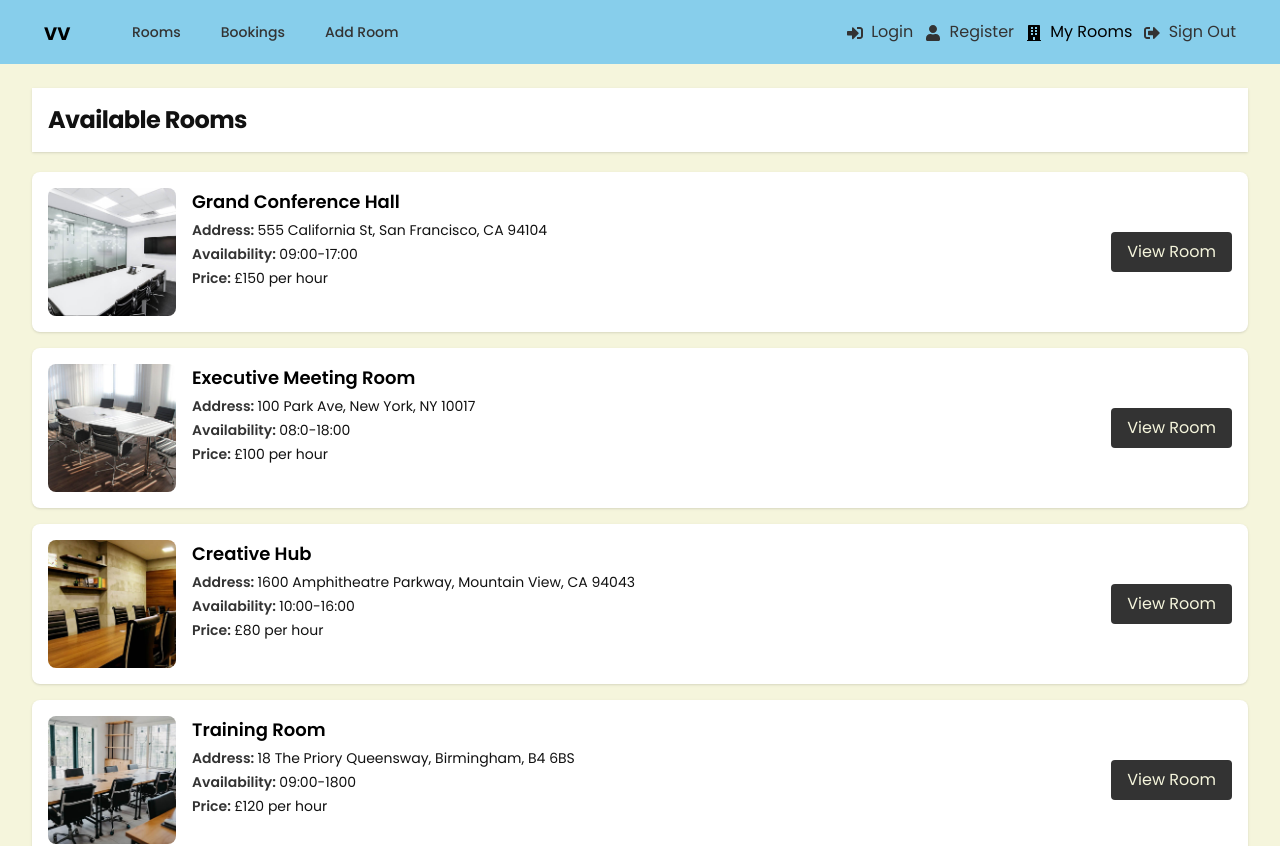
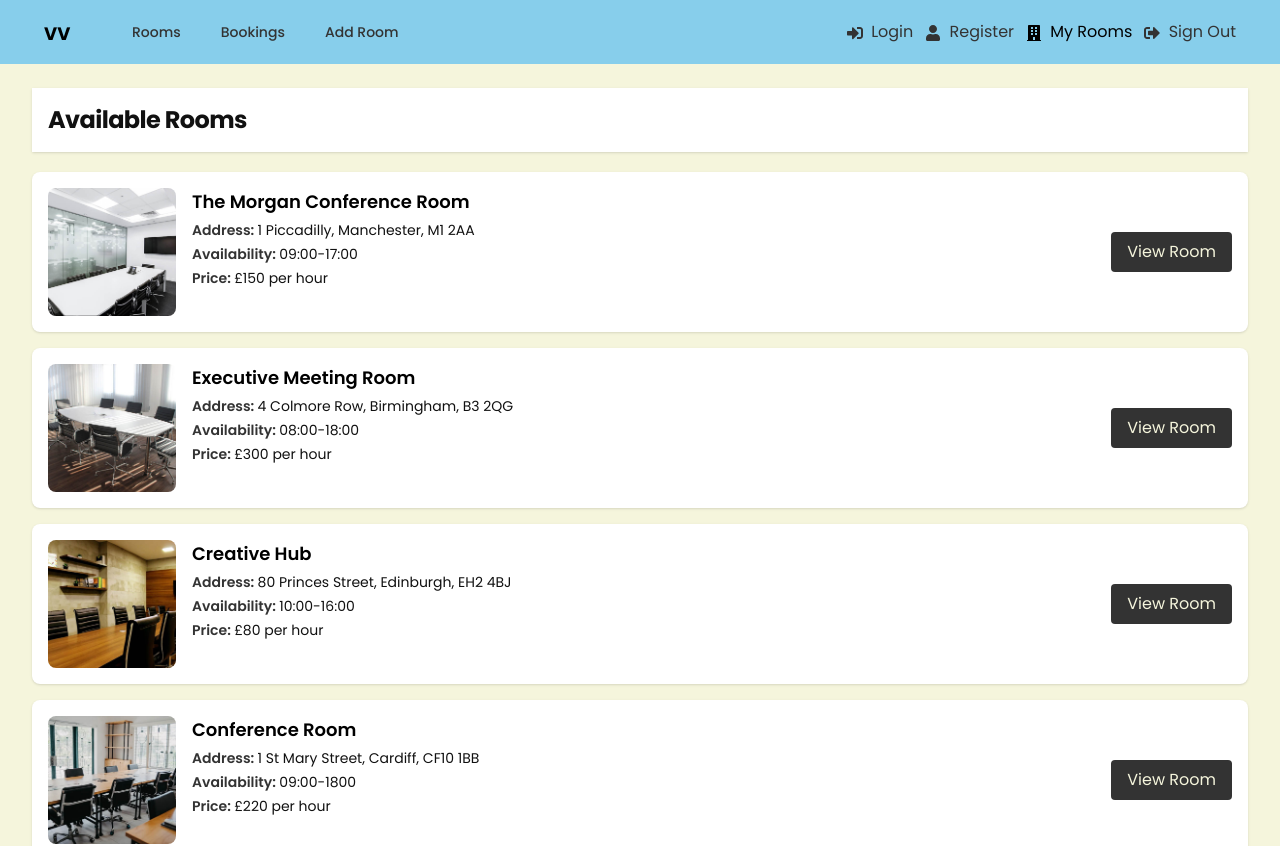
Before and after one commit to Nimira43/Ventura, a Next.js app: page / in a window 1280 px wide. Shown: the top 846 px of the page. Built offline with nearby package versions, Linux system fonts and the light colour scheme.

Commit message:
Updated rooms.json

```diff
--- a/app/rooms/[id]/page.jsx
+++ b/app/rooms/[id]/page.jsx
@@ -12,54 +12,54 @@ const RoomPage = ({ params }) => {
   return (
     <>
       <Heading title={ room.name } />
-      <div class="bg-[#fff] shadow rounded-lg p-6">
+      <div className="bg-[#fff] shadow rounded-lg p-6">
         <a
           href="/rooms.html"
-          class="flex items-center text-[#333] hover:text-[#111] mb-4"
+          className="flex items-center text-[#333] hover:text-[#111] mb-4"
         >
-          <i class="fa fa-chevron-left"></i>
-          <span class="ml-2">Back to Rooms</span>
+          <i className="fa fa-chevron-left"></i>
+          <span className="ml-2">Back to Rooms</span>
         </a>
 
-        <div class="flex flex-col sm:flex-row sm:space-x-6">
+        <div className="flex flex-col sm:flex-row sm:space-x-6">
           <img
             src="images/rooms/room-1.jpg"
             alt="Grand Conference Hall"
-            class="w-full sm:w-1/3 h-64 object-cover rounded-lg"
+            className="w-full sm:w-1/3 h-64 object-cover rounded-lg"
           />
 
-          <div class="mt-4 sm:mt-0 sm:flex-1">
-            <p class="text-gray-600 mb-4">
+          <div className="mt-4 sm:mt-0 sm:flex-1">
+            <p className="text-gray-600 mb-4">
               Spacious conference hall perfect for large meetings and events.
               Equipped with modern amenities and comfortable seating.
             </p>
 
-            <ul class="space-y-2">
+            <ul className="space-y-2">
               <li>
-                <span class="font-semibold text-gray-800">Size:</span> 3000 sq ft
+                <span className="font-semibold text-gray-800">Size:</span> 3000 sq ft
               </li>
               <li>
-                <span class="font-semibold text-gray-800">Availability:</span> 09:00-17:00
+                <span className="font-semibold text-gray-800">Availability:</span> 09:00-17:00
               </li>
               <li>
-                <span class="font-semibold text-gray-800">Price:</span> £150/hour
+                <span className="font-semibold text-gray-800">Price:</span> £150/hour
               </li>
               <li>
-                <span class="font-semibold text-gray-800">Address:</span> 555
+                <span className="font-semibold text-gray-800">Address:</span> 555
                 California St, San Francisco, CA 94104
               </li>
             </ul>
           </div>
         </div>
 
-        <div class="mt-6">
-          <h2 class="text-xl font-bold">Book this Room</h2>
-          <form class="mt-4">
-            <div class="grid grid-cols-1 sm:grid-cols-2 gap-6">
+        <div className="mt-6">
+          <h2 className="text-xl font-bold">Book this Room</h2>
+          <form className="mt-4">
+            <div className="grid grid-cols-1 sm:grid-cols-2 gap-6">
               <div>
                 <label
                   htmlFor="check_in_date"
-                  class="block text-sm font-medium text-[#111]"
+                  className="block text-sm font-medium text-[#111]"
                 >
                   Check-In Date
                 </label>
@@ -67,14 +67,14 @@ const RoomPage = ({ params }) => {
                   type="date"
                   id="check_in_date"
                   name="check_in_date"
-                  class="mt-1 block w-full px-3 py-2 border border-[#333] rounded-md shadow-sm focus:ring-[#111] focus:border-[#111] sm:text-sm"
+                  className="mt-1 block w-full px-3 py-2 border border-[#333] rounded-md shadow-sm focus:ring-[#111] focus:border-[#111] sm:text-sm"
                   required
                 />
               </div>
               <div>
                 <label
                   htmlFor="check_in_time"
-                  class="block text-sm font-medium text-[#111]"
+                  className="block text-sm font-medium text-[#111]"
                 >
                   Check-In Time
                 </label>
@@ -82,14 +82,14 @@ const RoomPage = ({ params }) => {
                   type="time"
                   id="check_in_time"
                   name="check_in_time"
-                  class="mt-1 block w-full px-3 py-2 border border-[#333] rounded-md shadow-sm focus:ring-[#111] focus:border-[#111] sm:text-sm"
+                  className="mt-1 block w-full px-3 py-2 border border-[#333] rounded-md shadow-sm focus:ring-[#111] focus:border-[#111] sm:text-sm"
                   required
                 />
               </div>
               <div>
                 <label
                   htmlFor="check_out_date"
-                  class="block text-sm font-medium text-[#111]"
+                  className="block text-sm font-medium text-[#111]"
                 >
                   Check-Out Date
                 </label>
@@ -97,14 +97,14 @@ const RoomPage = ({ params }) => {
                   type="date"
                   id="check_out_date"
                   name="check_out_date"
-                  class="mt-1 block w-full px-3 py-2 border border-[#333] rounded-md shadow-sm focus:ring-[#111] focus:border-[#111] sm:text-sm"
+                  className="mt-1 block w-full px-3 py-2 border border-[#333] rounded-md shadow-sm focus:ring-[#111] focus:border-[#111] sm:text-sm"
                   required
                 />
               </div>
               <div>
                 <label
                   htmlFor="check_out_time"
-                  class="block text-sm font-medium text-[#111]"
+                  className="block text-sm font-medium text-[#111]"
                 >
                   Check-Out Time
                 </label>
@@ -112,16 +112,16 @@ const RoomPage = ({ params }) => {
                   type="time"
                   id="check_out_time"
                   name="check_out_time"
-                  class="mt-1 block w-full px-3 py-2 border border-[#333] rounded-md shadow-sm focus:ring-[#111] focus:border-[#111] sm:text-sm"
+                  className="mt-1 block w-full px-3 py-2 border border-[#333] rounded-md shadow-sm focus:ring-[#111] focus:border-[#111] sm:text-sm"
                   required
                 />
               </div>
             </div>
 
-            <div class="mt-6">
+            <div className="mt-6">
               <button
                 type="submit"
-                class="w-full flex justify-center py-2 px-4 border border-transparent rounded-md shadow-sm text-sm font-medium text-[#fff] bg-black hover:bg-[#333] focus:outline-none focus:ring-2 focus:ring-offset-2 focus:ring-[#111]"
+                className="w-full flex justify-center py-2 px-4 border border-transparent rounded-md shadow-sm text-sm font-medium text-[#fff] bg-black hover:bg-[#333] focus:outline-none focus:ring-2 focus:ring-offset-2 focus:ring-[#111]"
               >
                 Book Room
               </button>
--- a/data/rooms.json
+++ b/data/rooms.json
@@ -2,12 +2,12 @@
   {
     "$id": "1",
     "user_id": "1",
-    "name": "Grand Conference Hall",
+    "name": "The Morgan Conference Room",
     "description": "A spacious room with modern amenities, suitable for large conferences and events.",
     "sqft": 3000,
     "capacity": 100,
-    "location": "The Rushmore Center, 3rd Floor",
-    "address": "555 California St, San Francisco, CA 94104",
+    "location": "Mercure Manchester Piccadilly Hotel",
+    "address": "1 Piccadilly, Manchester, M1 2AA",
     "amenities": "Projector, Whiteboard, Video Conferencing, Wi-Fi, Sound System",
     "availability": "09:00-17:00",
     "price_per_hour": 150,
@@ -18,13 +18,13 @@
     "user_id": "1",
     "name": "Executive Meeting Room",
     "description": "Ideal for executive meetings and small group discussions.",
-    "sqft": 500,
-    "capacity": 8,
-    "location": "Denver Hotel, 2nd Floor",
-    "address": "100 Park Ave, New York, NY 10017",
+    "sqft": 2500,
+    "capacity": 80,
+    "location": "The Priory Rooms",
+    "address": "4 Colmore Row, Birmingham, B3 2QG",
     "amenities": "Conference Phone, Whiteboard, Wi-Fi",
-    "availability": "08:0-18:00",
-    "price_per_hour": 100,
+    "availability": "08:00-18:00",
+    "price_per_hour": 300,
     "image": "room-2.jpg"
   },
   {
@@ -33,9 +33,9 @@
     "name": "Creative Hub",
     "description": "A vibrant space designed for brainstorming sessions and creative workshops.",
     "sqft": 800,
-    "capacity": 15,
-    "location": "Logan Towers, 1st Floor",
-    "address": "1600 Amphitheatre Parkway, Mountain View, CA 94043",
+    "capacity": 20,
+    "location": "Radisson Blu Hotel, Edinburgh City",
+    "address": "80 Princes Street, Edinburgh, EH2 4BJ",
     "amenities": "Whiteboard, Television, Wi-Fi",
     "availability": "10:00-16:00",
     "price_per_hour": 80,
@@ -44,15 +44,15 @@
   {
     "$id": "4",
     "user_id": "2",
-    "name": "Training Room",
+    "name": "Conference Room",
     "description": "Equipped with the latest technology, perfect for training sessions and workshops.",
     "sqft": 1500,
-    "capacity": 50,
-    "location": "Cannon House, 1st Floor",
-    "address": "18 The Priory Queensway, Birmingham, B4 6BS",
+    "capacity": 60,
+    "location": "The Royal Hotel Cardiff",
+    "address": "1 St Mary Street, Cardiff, CF10 1BB",
     "amenities": "Projector, Computers, Wi-Fi",
     "availability": "09:00-1800",
-    "price_per_hour": 120,
+    "price_per_hour": 220,
     "image": "room-4.jpg"
   },
   {
@@ -60,8 +60,8 @@
     "user_id": "2",
     "name": "Large Conference Room",
     "description": "A spacious space ideal for large meetings and events.",
-    "sqft": 200,
-    "capacity": 1200,
+    "sqft": 4200,
+    "capacity": 900,
     "location": "The Savoy, 4th Floor",
     "address": "Strand, Covent Gardens, London WC2R 0EZ",
     "amenities": "Conference Phone, Television, Wi-Fi",
```
